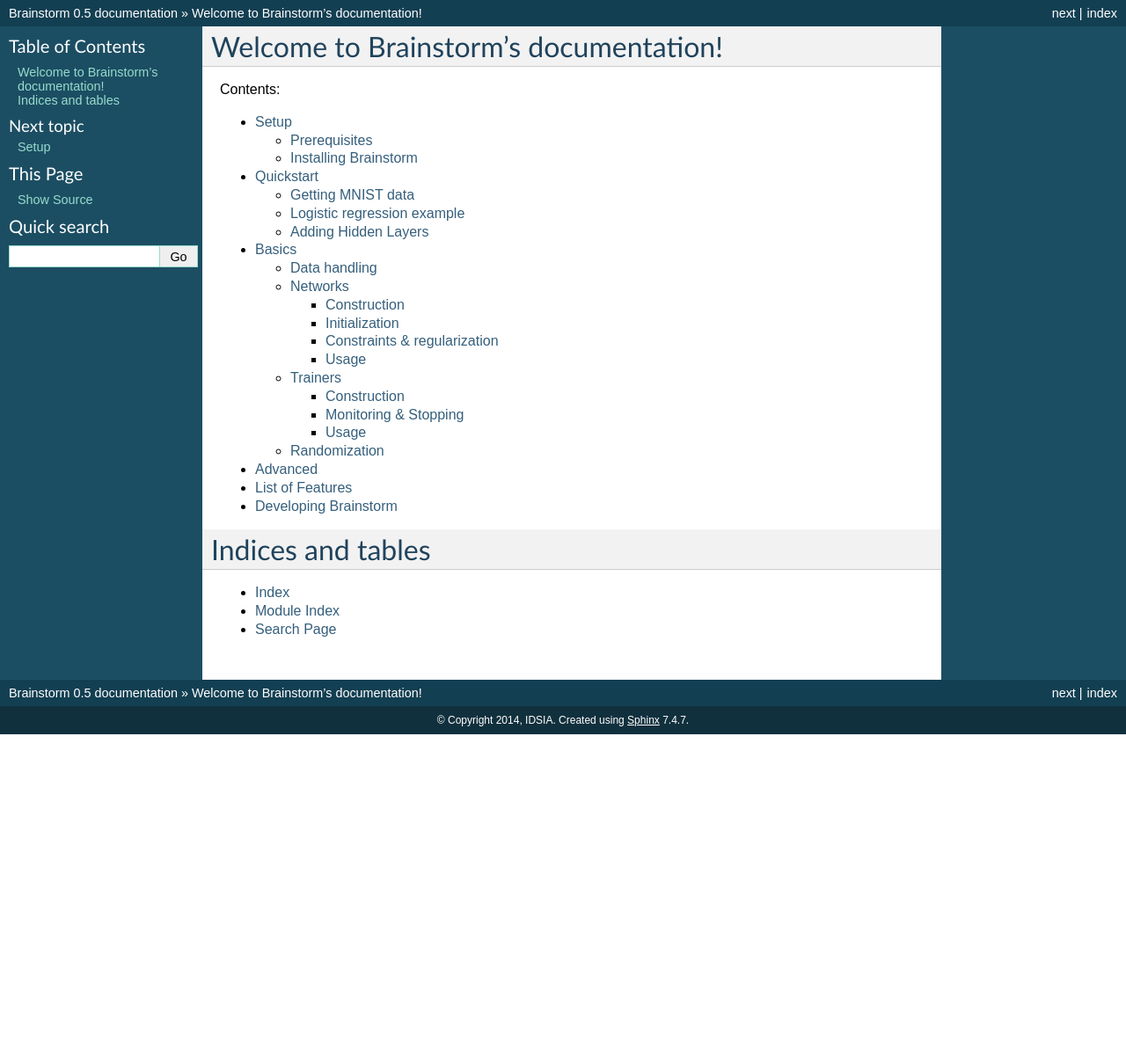
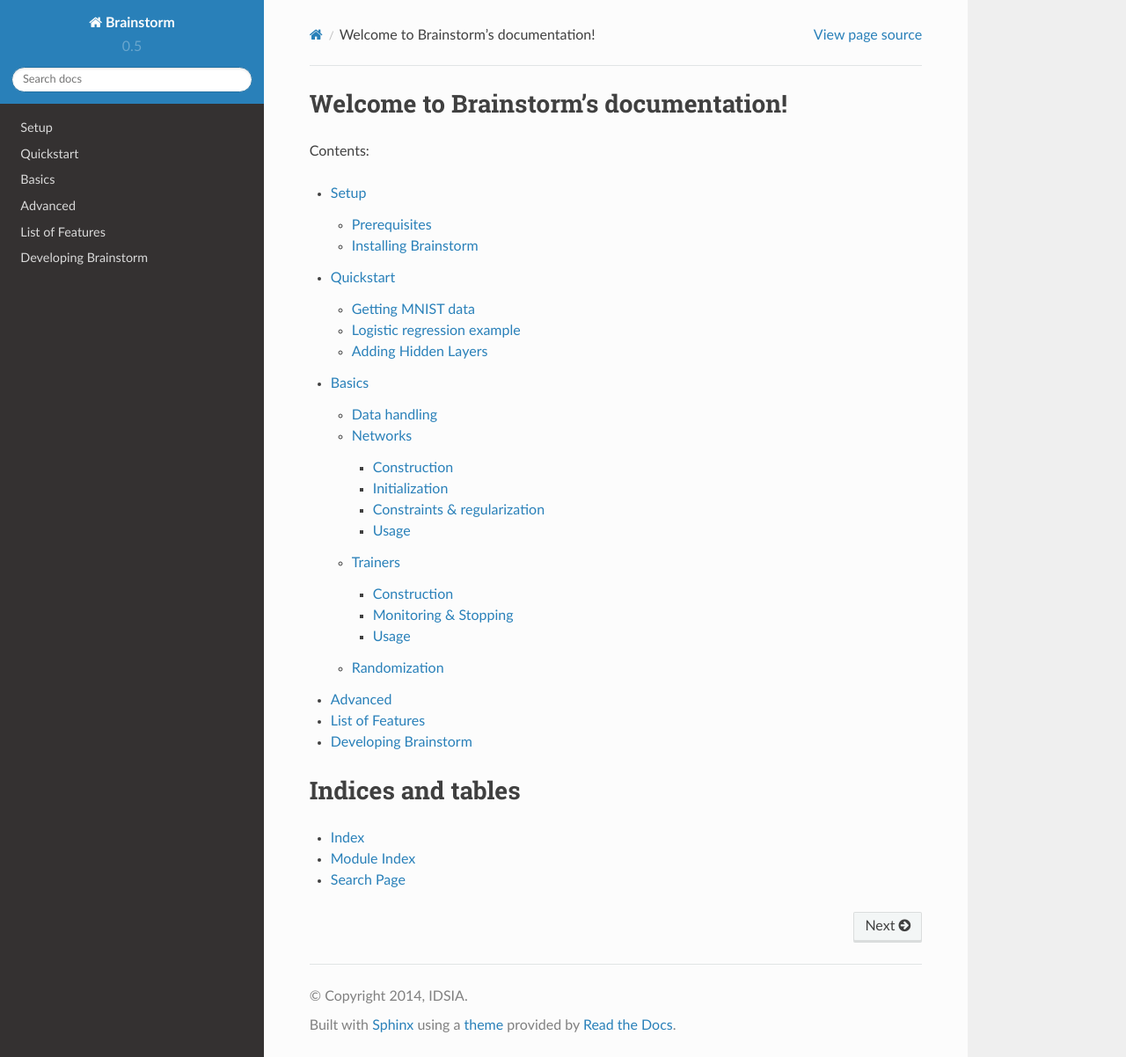
Before and after one commit to Qwlouse/pylstm, a Sphinx documentation site: the page built from doc/source/index.rst, in a window 1280 px wide and 1202 px high. Shown: the whole window at 88% size. Built offline with Sphinx 7.4.7 and the Read the Docs theme 2.0.0, drawn with Linux system fonts in a browser that asks for light colours.

Commit message:
Using Read the docs theme

```diff
--- a/doc/source/conf.py
+++ b/doc/source/conf.py
@@ -14,7 +14,7 @@
 
 import sys
 import os
-
+import sphinx_rtd_theme
 # If extensions (or modules to document with autodoc) are in another directory,
 # add these directories to sys.path here. If the directory is relative to the
 # documentation root, use os.path.abspath to make it absolute, like shown here.
@@ -105,7 +105,7 @@ pygments_style = 'sphinx'
 
 # The theme to use for HTML and HTML Help pages.  See the documentation for
 # a list of builtin themes.
-html_theme = 'default'
+html_theme = 'sphinx_rtd_theme'
 
 # Theme options are theme-specific and customize the look and feel of a theme
 # further.  For a list of options available for each theme, see the
```
